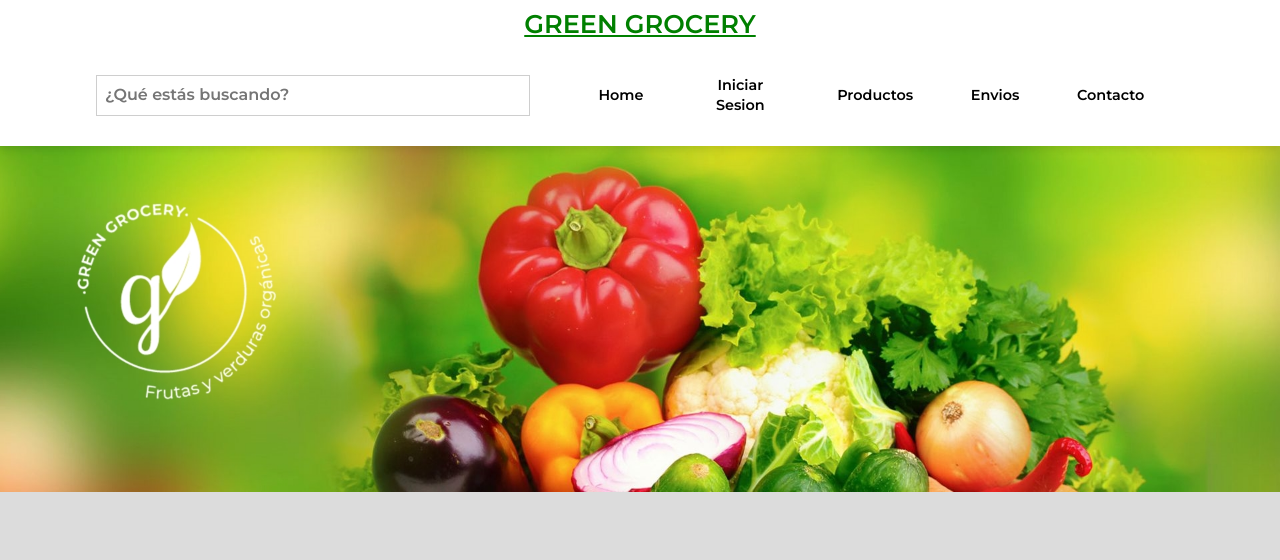
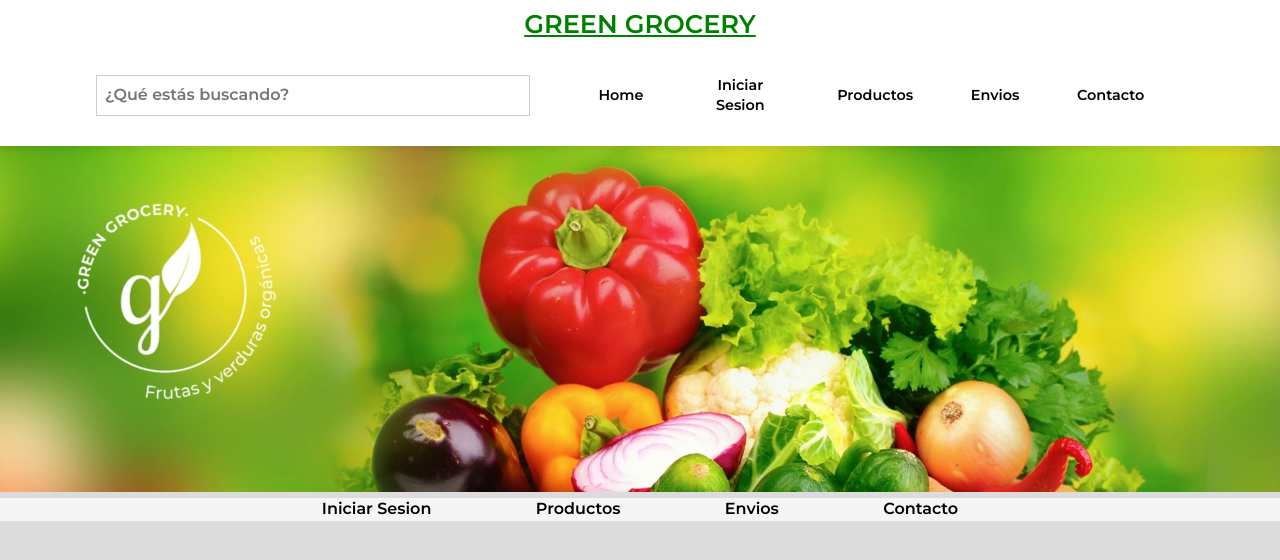
Before and after one commit to facualvarez5/GreenGrocery, a plain HTML site: page index.html in a window 1280 px wide. Drawn offline with Linux system fonts and the light colour scheme.

Commit message:
edito_Footer

```diff
--- a/index.html
+++ b/index.html
@@ -46,7 +46,12 @@
     </header>
       <img class="fotoBanner" src="imagenes/banner + logo.jpg" alt="Frutas banner"/>
     <footer>
-
+      <div class="divFooter">
+        <a href="usuario.html">Iniciar Sesion</a>
+        <a href="#">Productos</a>
+        <a href="envios.html">Envios</a>
+        <a href="contacto.html">Contacto</a>
+      </div>
     </footer>
   </body>
 </html>
```
